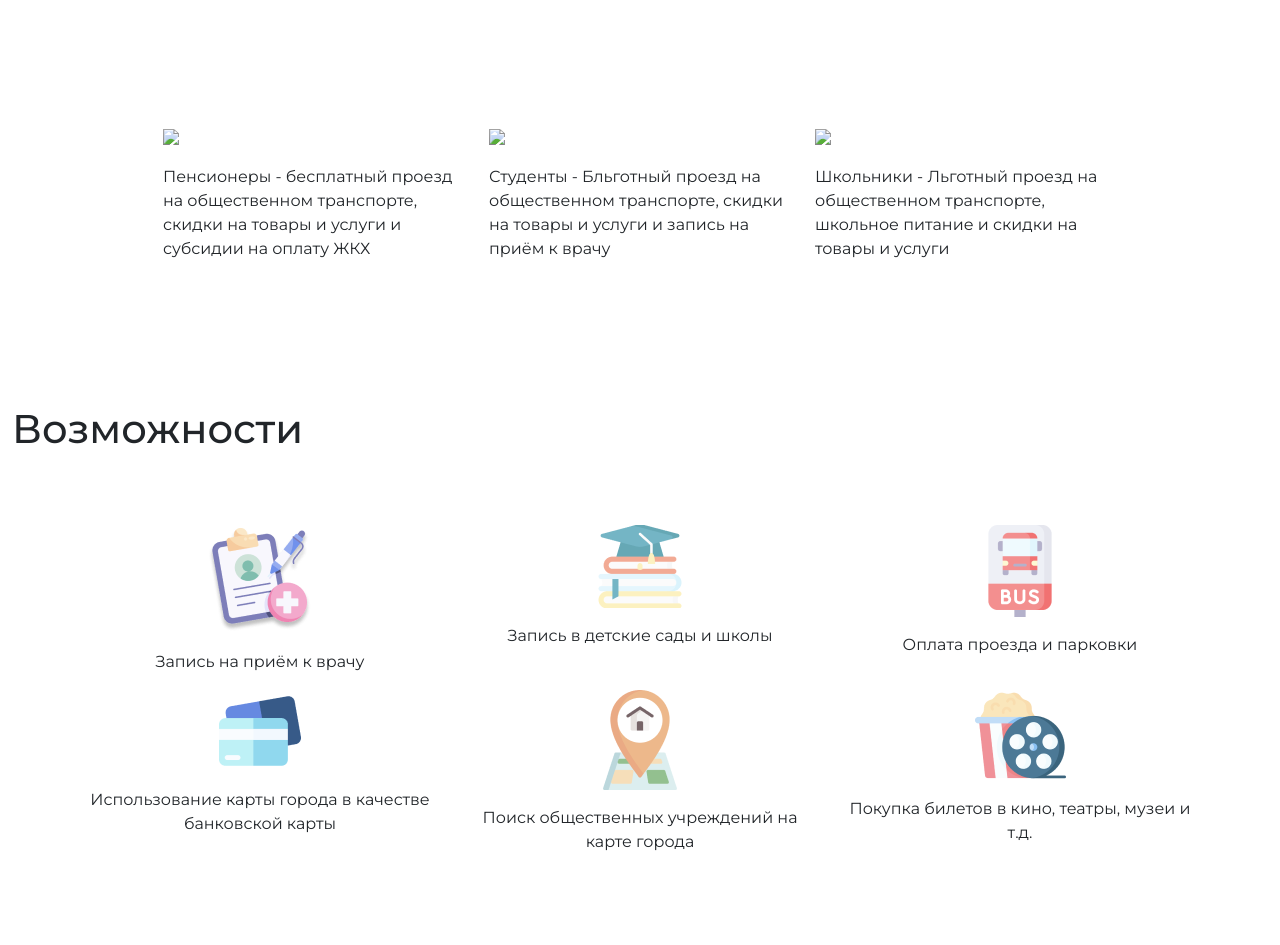
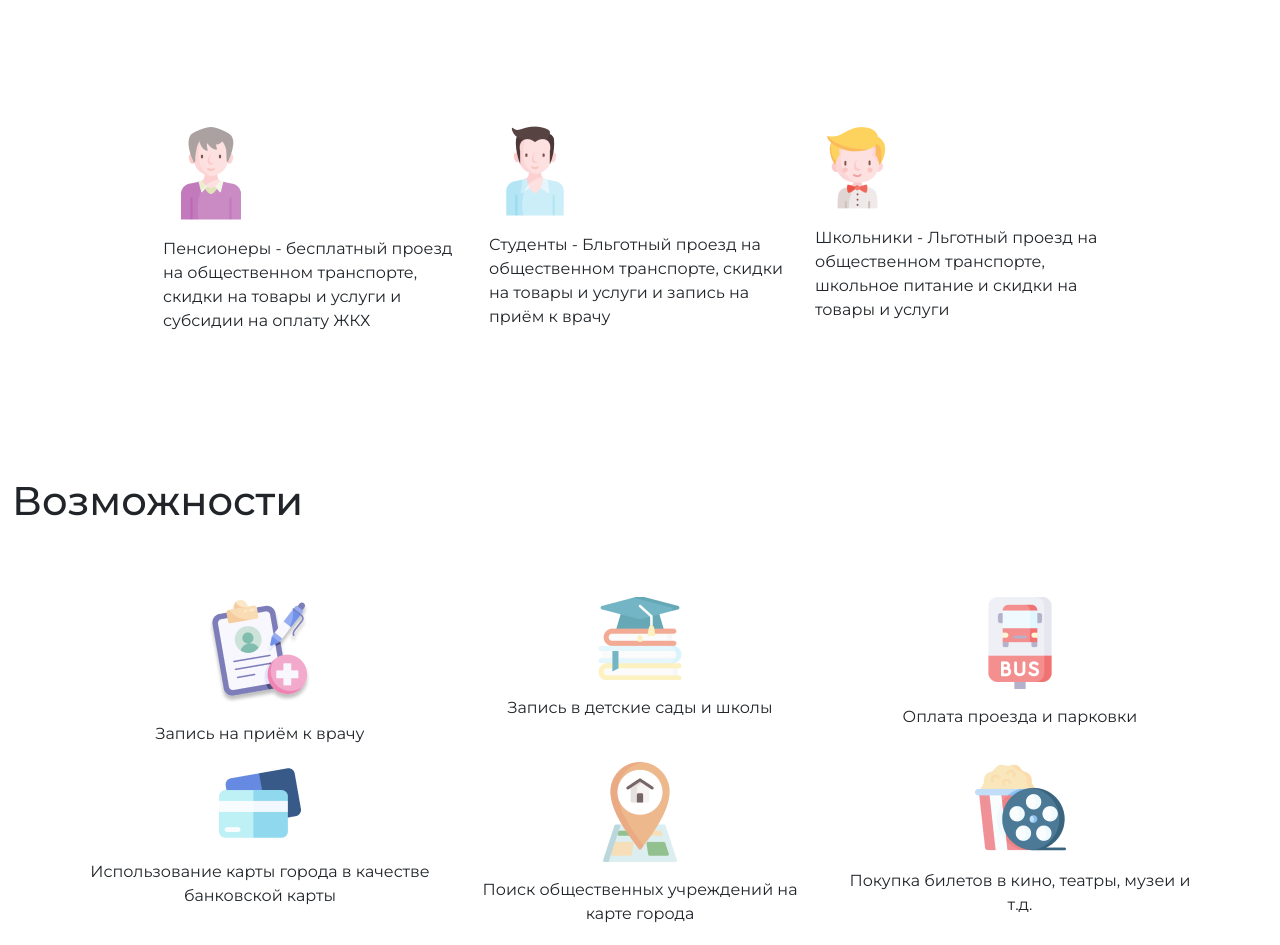
Before and after one commit to Kharagoz/datacodiki, a plain HTML site: page ulita.html in a window 1280 px wide. Shown: the part 1791-2736 px from the top of the page. Drawn offline with nearby package versions, Linux system fonts and the light colour scheme; a script that the page names is missing; files whose address does not match are found by name.

Commit message:
ultimo photos

```diff
--- a/ulita.html
+++ b/ulita.html
@@ -190,21 +190,21 @@
     <div class="row justify-content-center">
         <div class="col-lg-3 col-sm-6">
             <div class="item">
-                <p><i class="img"><img src="ulita img/img3.jpeg"></i></p>
+                <p><i class="img"><img src="ulita img/img3.png"></i></p>
                     <p> Пенсионеры - бесплатный проезд на общественном транспорте, скидки на товары и услуги и субсидии на оплату ЖКХ</p>
                     </div>
                 </div>
 
                     <div class="col-lg-3 col-sm-6">
                         <div class="item">
-                            <p><i class="img"><img src="ulita img/img2.jpeg"></i></p>
+                            <p><i class="img"><img src="ulita img/img2.png"></i></p>
                             <p> Студенты - Бльготный проезд на общественном транспорте, скидки на товары и услуги и запись на приём к врачу</p>
                         </div>
                     </div>
 
                     <div class="col-lg-3 col-sm-6">
                         <div class="item">
-                            <p><i class="img"><img src="ulita img/img1.jpeg"></i></p>
+                            <p><i class="img"><img src="ulita img/img1.png"></i></p>
                             <p> Школьники - Льготный проезд на общественном транспорте, школьное питание и скидки на товары и услуги</p>
                         </div>
                     </div>
```
Also changed, not shown: ulita img/card.png (added), ulita img/green.png (added), ulita img/img1.png (added), ulita img/img2.png (added), ulita img/img3.png (added).
